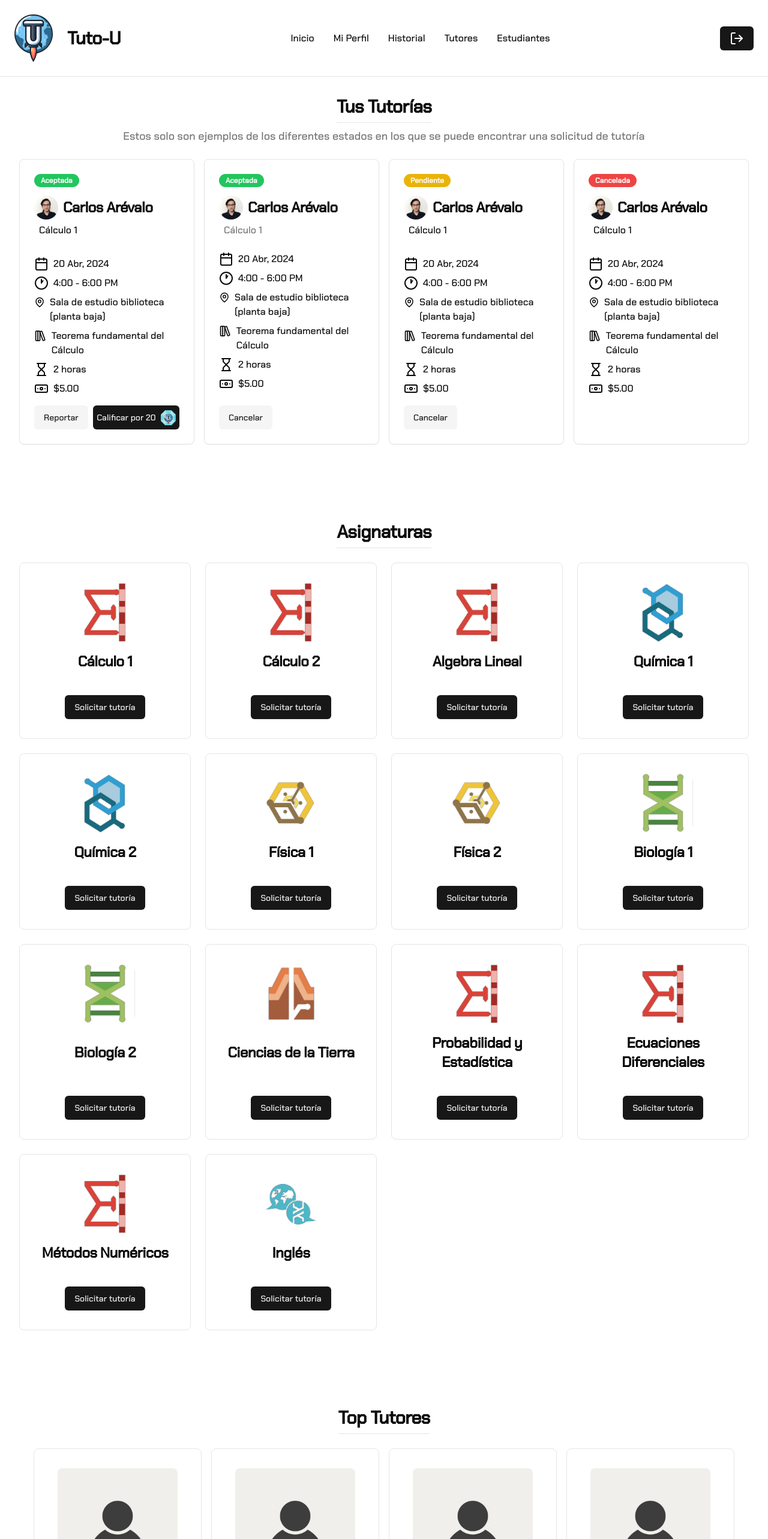
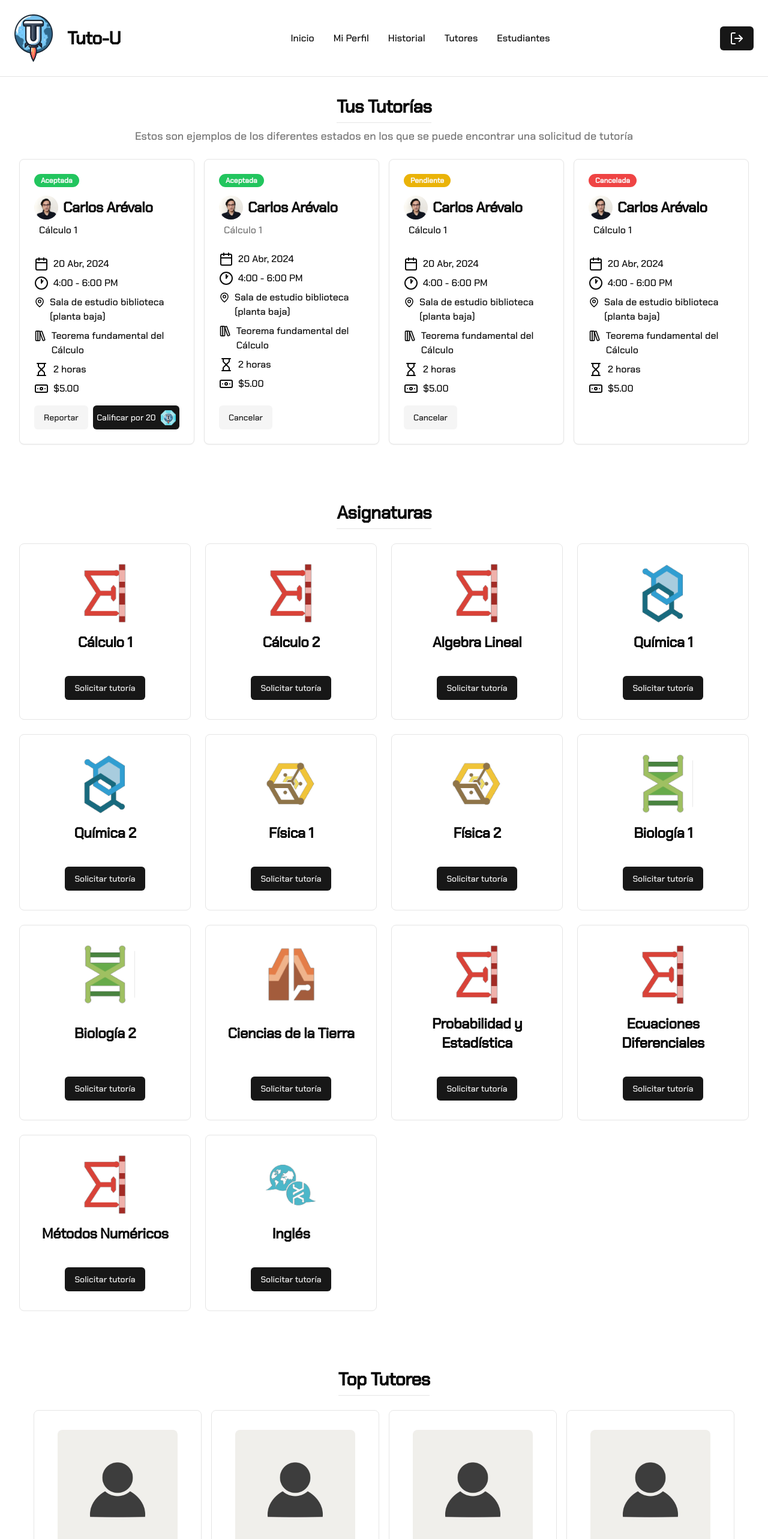
Before and after one commit to carlosandresat/tuto-u, a Next.js app: page /home in a window 1280 px wide. Shown: the top 2566 px of the page at 60% size. Built offline with nearby package versions, Linux system fonts and the light colour scheme.

Commit message:
style: reduce margin-top between sections in /home

```diff
--- a/src/app/home/page.tsx
+++ b/src/app/home/page.tsx
@@ -69,12 +69,12 @@ export default function Home() {
         Tus Tutorías
       </h2>
       <p className="text-lg text-muted-foreground mt-2">
-      Estos solo son ejemplos de los diferentes estados en los que se puede encontrar una solicitud de tutoría
+      Estos son ejemplos de los diferentes estados en los que se puede encontrar una solicitud de tutoría
     </p>
 
       <StudentView></StudentView>
 
-      <h2 className="scroll-m-20 border-b pb-2 text-3xl font-semibold tracking-tight first:mt-0 mt-32">
+      <h2 className="scroll-m-20 border-b pb-2 text-3xl font-semibold tracking-tight first:mt-0 mt-24">
         Asignaturas
       </h2>
 
@@ -87,7 +87,7 @@ export default function Home() {
           />
         ))}
       </div>
-      <h2 className="scroll-m-20 border-b pb-2 text-3xl font-semibold tracking-tight first:mt-0 mt-32">
+      <h2 className="scroll-m-20 border-b pb-2 text-3xl font-semibold tracking-tight first:mt-0 mt-24">
         Top Tutores
       </h2>
         <TutorsCarousel></TutorsCarousel>
```
